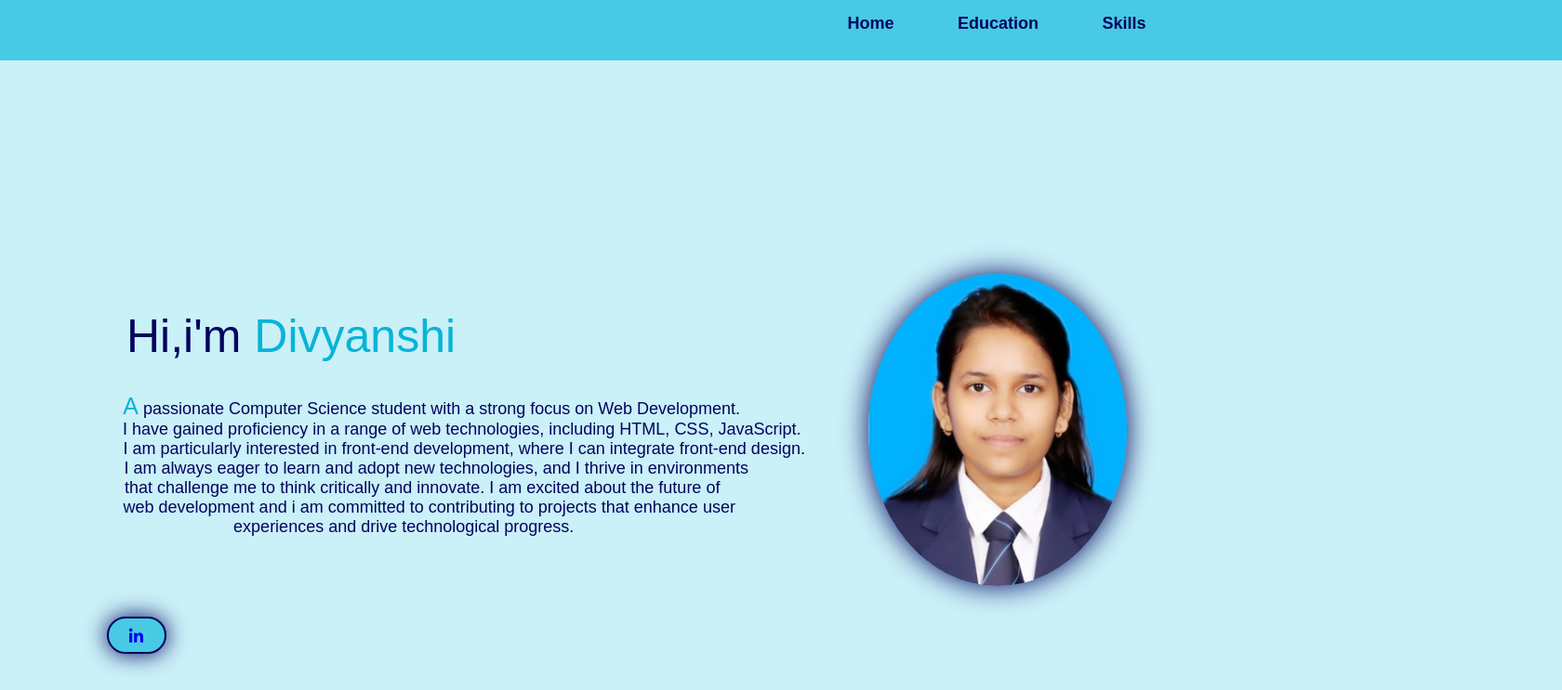
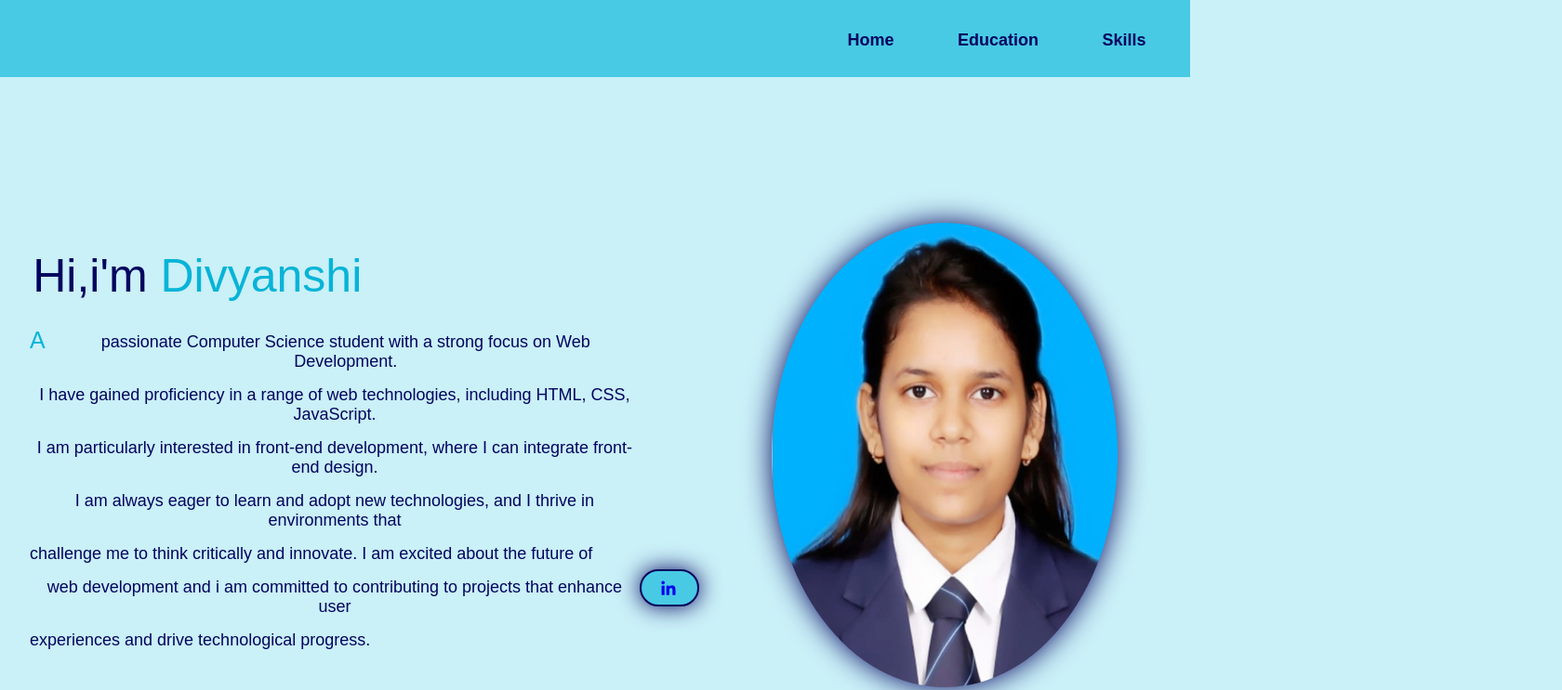
Before and after one commit to DivyanshiJadon/Portfolio-Website, a plain HTML site: page index.html in a window 1280 px wide. Shown: the top 743 px of the page at 93% size, 1680 px wide, since content can reach past the window. Drawn offline with nearby package versions, Linux system fonts and the light colour scheme.

Commit message:
update
updation in the code

```diff
--- a/index.css
+++ b/index.css
@@ -14,6 +14,7 @@
 html,body{
     height: 100%;
     width: 100%;
+    overflow-x: hidden;
 }
 body{
   background: var(--bg-color);
@@ -36,7 +37,7 @@ overflow-x: hidden;
     height: 50px;
     width:100%;
     align-items:right;
-    padding-top: 15px;
+    padding-top: 33px;
     padding-left:25rem ;
 }
 .navbar a{
@@ -59,8 +60,8 @@ font-size: 20px;
   align-items: center;
 }
 .home{
-    width:100%;
-    height:100% ;
+   width: 100%;
+   height: 100%;
     display: flex;
     align-items: center;
     flex-direction: row;
@@ -75,37 +76,44 @@ overflow: hidden;
 .home-content h3{
   margin-bottom: 2rem;
   margin-top: 1rem;
-  margin-left:8.5rem;
+  margin-left:2.2rem;
   margin-right:18rem;
   font-size:50px;
   font-weight: 400;
   text-align: left;
 }
-name{
-    color:#06b4d7;
+span.highlight{
+ color:#06b4d7;
+margin-bottom: 2px;
     font-size:25px;
+    vertical-align: top;
+    line-height:0.7;
 }
-span{
+span.name{
     color:#06b4d7;
     cursor: pointer;
     transition: 0.3s ease-in-out;
 }
-span:hover{
+span.name:hover{
     text-shadow:0 0 25px
-    #03045e;
+    #35a8f5;
                 font-size: 54px;
 }
-.home-content pre{
+.home-content p{
     font-size:18px ;
     font-weight: 400;
+    display: flex;
+    flex-direction:row;
     margin-bottom: 15px;
-    margin-left: 2px;
-}
+    margin-left: 2rem;
+     align-content: flex-start;}
 .btn-group{
-    display:inline;
-    position: absolute;
-    left: 9%;
-    bottom: 12%;
+    display:flex;
+    position:sticky;
+    left:0;
+    right: 1420px;
+    top:530px;
+    bottom: 20px;
     border-radius:2rem ;
     background: var(--second-bg-color);
     box-shadow: 0 0 25px
@@ -132,21 +140,21 @@ justify-content: flex-start;
 }
 .home-img{
     border-radius:50%;
-    margin-top: 5rem;
+    margin-top: 8rem;
 margin-left: 3rem;
-padding: 40px 20px 40px;
+padding: 100px 30px 50px;
 margin-right: 3rem;
-margin-bottom: 5rem;
+margin-bottom: 10rem;
 position:sticky;
 }
 .home-img img{
     border-radius:50%;
     box-shadow:0 0 30px ;
     width: 100%;
-    height: auto;
+    height: 500px;
     max-width:100%;
 transition: 0.3s ease-in-out;
-object-fit: cover;
+object-fit:fill;
 background-color: var(--second-bg-color);
 
 }
@@ -172,6 +180,7 @@ margin-bottom: 4rem;
 .containers{
     display:inline-table;
     align-items:center;
+    align-content: center;
     margin-left: 34%;
     width: 100%;
     max-width: 1200px;
@@ -204,6 +213,7 @@ cursor: pointer;
     font-size: 20px;
     font-family: 'Segoe UI', Tahoma, Geneva, Verdana, sans-serif;
     font-weight: 700;
+    margin-bottom: 0.8rem;
 }
 a {
     text-decoration: none;
@@ -236,10 +246,11 @@ cursor: pointer;
    transform:scale(1.1)translateY(-10px);
 
  }
- .skill-content h3{
+ .skill-content h2{
     font-size: 20px;
     font-family: 'Segoe UI', Tahoma, Geneva, Verdana, sans-serif;
     font-weight: 700;
+    margin-bottom: 0.8rem;
 }
 .footer{
     height: 8rem;
--- a/index.html
+++ b/index.html
@@ -18,16 +18,16 @@
     </header>
     <section class="home" id="home">
         <div class="home-content">
-            <h3>Hi,i'm<span> Divyanshi</span></h3>
-            <pre>
-            <name>A</name> passionate Computer Science student with a strong focus on Web Development.
-                          I have gained proficiency in a range of web technologies, including HTML, CSS, JavaScript.
-                          I am particularly interested in front-end development, where I can integrate front-end design.
-              I am always eager to learn and adopt new technologies, and I thrive in environments
-        that challenge me to think critically and innovate. I am excited about the future of
-            web development and i am committed to contributing to projects that enhance user
-experiences and drive technological progress.
-            </pre>
+            <h3>Hi,i'm<span class="name"> Divyanshi</span></h3>
+
+     <p><span class="highlight"> A&nbsp;</span>passionate Computer Science student with a strong focus on Web Development.</p>
+                          <p>I have gained proficiency in a range of web technologies, including HTML, CSS, JavaScript. </p>
+                         <p>I am particularly interested in front-end development, where I can integrate front-end design.</p>
+                          <p>I am always eager to learn and adopt new technologies, and I thrive in environments that</p>
+                          <p>challenge me to think critically and innovate. I am excited about the future of</p>
+                          <p>web development and i am committed to contributing to projects that enhance user </p>
+                          <p>experiences and drive technological progress.</p>
+
         </div>
        <div class="btn-group">
           <a href="https://www.linkedin.com/in/divyanshi-jadon-a11923315/"><i class="bx bxl-linkedin"></i></a>
```
